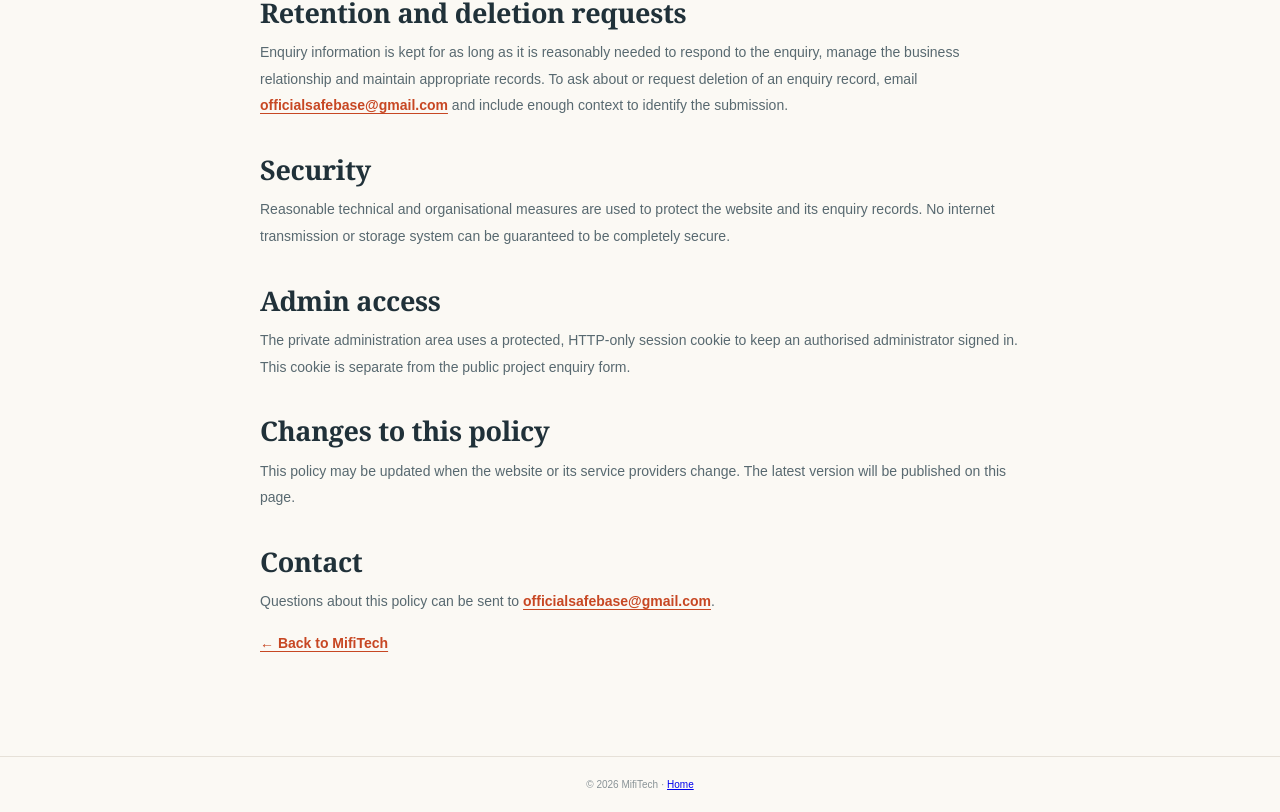
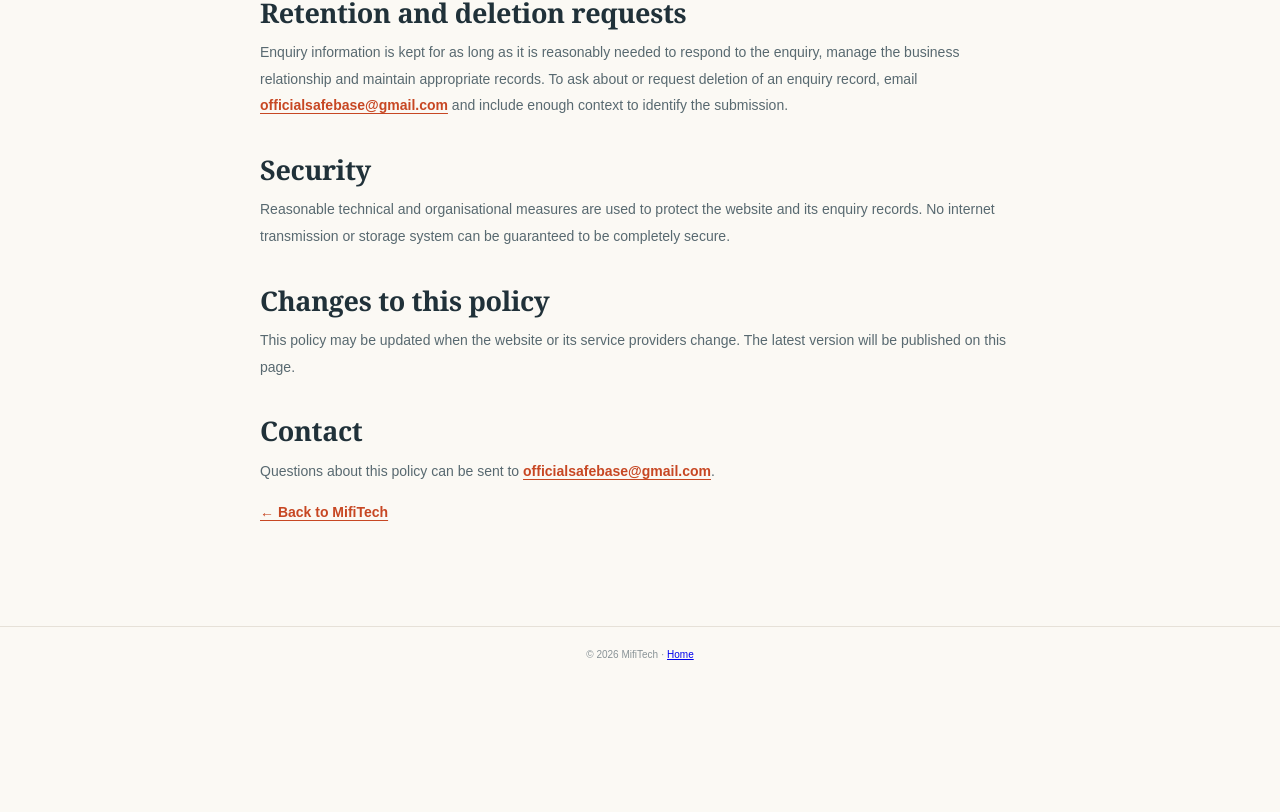
Before and after one commit to MrDan001/mifitech-portfolio, a Next.js app: page /privacy in a window 1280 px wide. Shown: the part 833-1645 px from the top of the page. After the commit the page ends 1515 px from the top, so only its background shows below. Built offline with nearby package versions, Linux system fonts and the light colour scheme; no server answers; the database is empty.

Commit message:
Remove admin access section from privacy policy (#32)

```diff
--- a/app/privacy/page.tsx
+++ b/app/privacy/page.tsx
@@ -36,9 +36,6 @@ export default function PrivacyPage() {
         <h2>Security</h2>
         <p>Reasonable technical and organisational measures are used to protect the website and its enquiry records. No internet transmission or storage system can be guaranteed to be completely secure.</p>
 
-        <h2>Admin access</h2>
-        <p>The private administration area uses a protected, HTTP-only session cookie to keep an authorised administrator signed in. This cookie is separate from the public project enquiry form.</p>
-
         <h2>Changes to this policy</h2>
         <p>This policy may be updated when the website or its service providers change. The latest version will be published on this page.</p>
 
```
